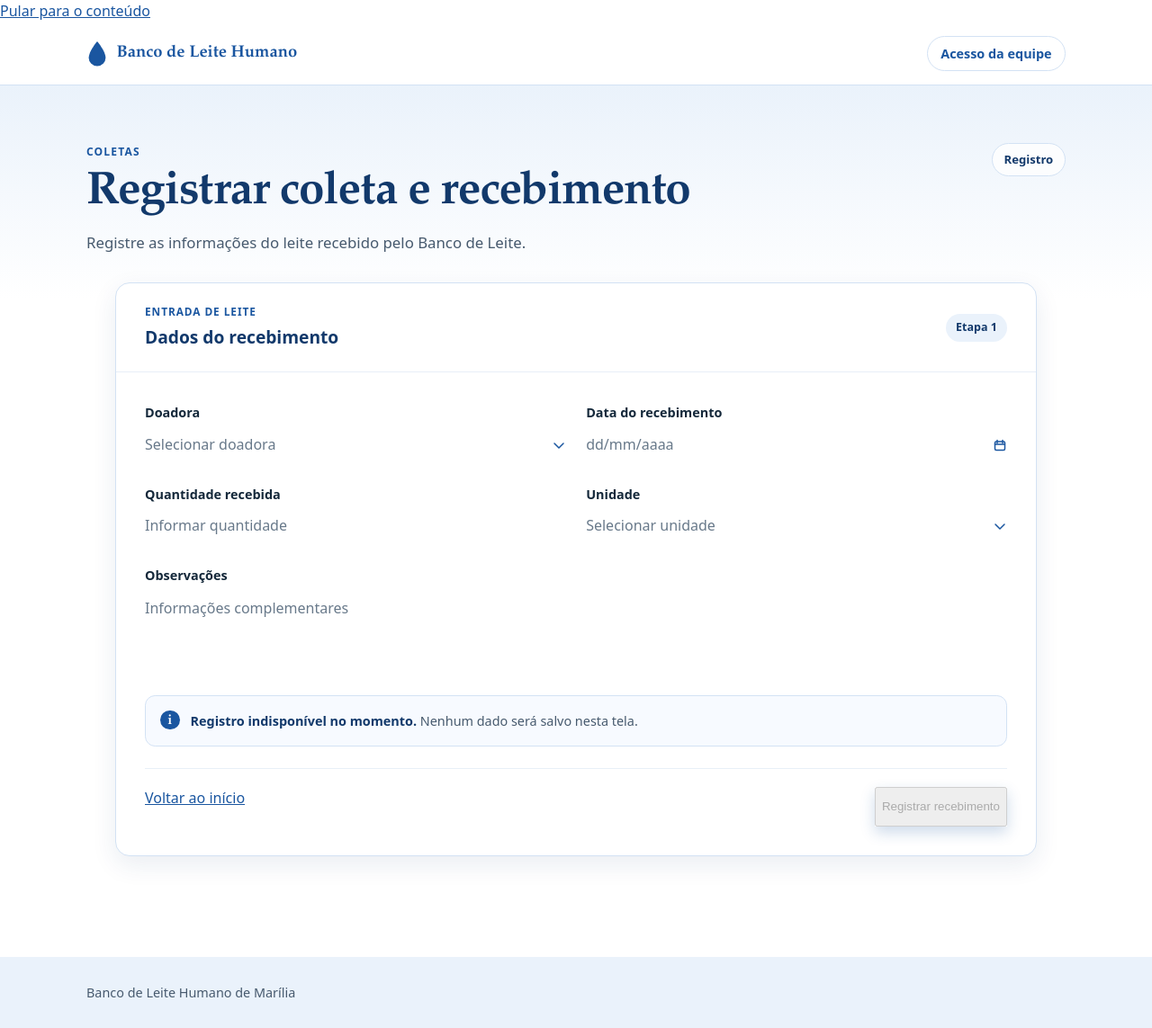
After one commit to BlGMACK/FPA-Banco-de-Leite, a Laravel app: page /coletas in a window 1280 px wide. The commit adds this page. Shown: the whole page at 90% size. Run offline with Laravel 12, Linux system fonts and the light colour scheme; style sheets or scripts are compiled from the project's sources.

Commit message:
ajusta tela de coletas

```diff
--- a/resources/css/app.css
+++ b/resources/css/app.css
@@ -134,6 +134,42 @@
     .btn-blh { transition: background-color .15s ease, border-color .15s ease; }
 }
 
+/* Coleta e recebimento */
+.blh-coleta__hero { background: linear-gradient(180deg, var(--blh-azul-claro) 0%, #fff 100%); }
+.blh-coleta__hero-inner { display: flex; align-items: flex-start; justify-content: space-between; gap: 2rem; padding-block: clamp(2.5rem, 6vw, 4rem) 3rem; }
+.blh-coleta__hero h1 { max-width: 44rem; margin: 0 0 .85rem; color: var(--blh-azul-escuro); font-family: var(--blh-fonte-titulo); font-size: clamp(2rem, 1.2rem + 3vw, 3.2rem); font-weight: 700; line-height: 1.1; letter-spacing: -.02em; text-wrap: balance; }
+.blh-coleta__sobretitulo { margin: 0 0 .55rem; color: var(--blh-azul); font-size: .75rem; font-weight: 800; letter-spacing: .1em; text-transform: uppercase; }
+.blh-coleta__intro { max-width: 42rem; margin: 0; color: var(--blh-tinta-suave); font-size: 1.05rem; }
+.blh-coleta__selo { display: inline-flex; align-items: center; gap: .5rem; flex: none; padding: .45rem .8rem; border: 1px solid var(--blh-azul-borda); border-radius: 999px; background: rgba(255, 255, 255, .8); color: var(--blh-azul-escuro); font-size: .82rem; font-weight: 700; }
+.blh-coleta__layout { max-width: 68rem; margin-top: -1.1rem; padding-bottom: 3rem; }
+.blh-coleta__cartao { overflow: hidden; border: 1px solid var(--blh-azul-borda); border-radius: 1rem; background: #fff; box-shadow: 0 .6rem 1.7rem rgba(18, 57, 107, .09); }
+.blh-coleta__cabecalho-cartao { display: flex; align-items: center; justify-content: space-between; gap: 1rem; padding: 1.4rem clamp(1.25rem, 4vw, 2rem); border-bottom: 1px solid #e8eff7; }
+.blh-coleta__etapa { margin: 0 0 .25rem; color: var(--blh-azul); font-size: .74rem; font-weight: 800; letter-spacing: .08em; text-transform: uppercase; }
+.blh-coleta__cabecalho-cartao h2 { margin: 0; color: var(--blh-azul-escuro); font-size: 1.2rem; font-weight: 700; }
+.blh-coleta__passo { padding: .35rem .7rem; border-radius: 999px; background: var(--blh-azul-claro); color: var(--blh-azul-escuro); font-size: .78rem; font-weight: 700; white-space: nowrap; }
+.blh-coleta__corpo { padding: clamp(1.25rem, 4vw, 2rem); }
+.blh-coleta__grade { display: grid; gap: 1.2rem 1.4rem; }
+.blh-coleta__campo { min-width: 0; }
+.blh-coleta__campo .form-label { margin-bottom: .45rem; color: var(--blh-tinta); font-size: .9rem; font-weight: 650; }
+.blh-coleta__campo-demo { display: flex; min-height: 2.85rem; align-items: center; justify-content: space-between; gap: .75rem; color: #68798a; background: #fff; }
+.blh-coleta__campo-demo svg { width: 1rem; height: 1rem; flex: none; fill: none; stroke: var(--blh-azul); stroke-linecap: round; stroke-linejoin: round; stroke-width: 1.5; }
+.blh-coleta__campo-demo--texto { min-height: 6rem; align-items: flex-start; padding-top: .7rem; }
+.blh-coleta__campo--largo { grid-column: 1 / -1; }
+.blh-coleta__aviso { display: flex; align-items: flex-start; gap: .75rem; margin-top: 1.5rem; padding: 1rem; border: 1px solid var(--blh-azul-borda); border-radius: .7rem; background: #f7faff; color: var(--blh-tinta-suave); }
+.blh-coleta__aviso p { margin: 0; font-size: .9rem; }
+.blh-coleta__aviso strong { color: var(--blh-azul-escuro); }
+.blh-coleta__aviso-icone { display: grid; width: 1.35rem; height: 1.35rem; flex: none; place-items: center; border-radius: 50%; background: var(--blh-azul); color: #fff; font-family: var(--blh-fonte-titulo); font-size: .95rem; font-weight: 700; }
+.blh-coleta__acoes { display: flex; flex-wrap: wrap; align-items: center; justify-content: space-between; gap: .8rem; margin-top: 1.5rem; padding-top: 1.25rem; border-top: 1px solid #e8eff7; }
+.blh-coleta__acoes .btn { min-height: 2.75rem; }
+@media (min-width: 42rem) {
+    .blh-coleta__grade { grid-template-columns: repeat(2, minmax(0, 1fr)); }
+}
+@media (max-width: 39.98rem) {
+    .blh-coleta__hero-inner { flex-direction: column-reverse; gap: 1.2rem; }
+    .blh-coleta__acoes { align-items: stretch; }
+    .blh-coleta__acoes .btn { width: 100%; }
+}
+
 /* ==========================================================================
    Área interna: moldura com menu lateral à direita e painel
    Mesmos tokens da área pública (--blh-*). As telas internas continuam
--- /dev/null
+++ b/resources/views/coletas/registrar.blade.php
@@ -0,0 +1,72 @@
+<x-public-layout titulo="Registrar coleta | Banco de Leite Humano">
+    <section class="blh-hero blh-coleta__hero" aria-labelledby="titulo-coleta">
+        <div class="blh-wrap blh-coleta__hero-inner">
+            <div>
+                <p class="blh-coleta__sobretitulo">Coletas</p>
+                <h1 id="titulo-coleta">Registrar coleta e recebimento</h1>
+                <p class="blh-coleta__intro">Registre as informações do leite recebido pelo Banco de Leite.</p>
+            </div>
+            <div class="blh-coleta__selo" aria-label="Registro de coleta">Registro</div>
+        </div>
+    </section>
+
+    <div class="blh-wrap blh-coleta__layout">
+        <section class="blh-coleta__cartao" aria-labelledby="titulo-dados-recebimento">
+            <header class="blh-coleta__cabecalho-cartao">
+                <div>
+                    <p class="blh-coleta__etapa">Entrada de leite</p>
+                    <h2 id="titulo-dados-recebimento">Dados do recebimento</h2>
+                </div>
+                <span class="blh-coleta__passo">Etapa 1</span>
+            </header>
+
+            <div class="blh-coleta__corpo">
+                <div class="blh-coleta__grade">
+                    <div class="blh-coleta__campo">
+                        <span class="form-label">Doadora</span>
+                        <div class="form-control blh-coleta__campo-demo" aria-label="Doadora: selecionar doadora">
+                            <span>Selecionar doadora</span>
+                            <svg viewBox="0 0 16 16" aria-hidden="true"><path d="m3 6 5 5 5-5"/></svg>
+                        </div>
+                    </div>
+
+                    <div class="blh-coleta__campo">
+                        <span class="form-label">Data do recebimento</span>
+                        <div class="form-control blh-coleta__campo-demo" aria-label="Data do recebimento: dd/mm/aaaa">
+                            <span>dd/mm/aaaa</span>
+                            <svg viewBox="0 0 16 16" aria-hidden="true"><rect x="2.5" y="4" width="11" height="9.5" rx="1.5"/><path d="M5 2.5v3M11 2.5v3M2.5 7h11"/></svg>
+                        </div>
+                    </div>
+
+                    <div class="blh-coleta__campo">
+                        <span class="form-label">Quantidade recebida</span>
+                        <div class="form-control blh-coleta__campo-demo" aria-label="Quantidade recebida: informar quantidade">Informar quantidade</div>
+                    </div>
+
+                    <div class="blh-coleta__campo">
+                        <span class="form-label">Unidade</span>
+                        <div class="form-control blh-coleta__campo-demo" aria-label="Unidade: selecionar unidade">
+                            <span>Selecionar unidade</span>
+                            <svg viewBox="0 0 16 16" aria-hidden="true"><path d="m3 6 5 5 5-5"/></svg>
+                        </div>
+                    </div>
+
+                    <div class="blh-coleta__campo blh-coleta__campo--largo">
+                        <span class="form-label">Observações</span>
+                        <div class="form-control blh-coleta__campo-demo blh-coleta__campo-demo--texto" aria-label="Observações: informações complementares">Informações complementares</div>
+                    </div>
+                </div>
+
+                <div class="blh-coleta__aviso" role="status">
+                    <span class="blh-coleta__aviso-icone" aria-hidden="true">i</span>
+                    <p><strong>Registro indisponível no momento.</strong> Nenhum dado será salvo nesta tela.</p>
+                </div>
+
+                <footer class="blh-coleta__acoes">
+                    <a class="btn btn-outline-secondary" href="{{ url('/') }}">Voltar ao início</a>
+                    <button class="btn btn-blh" type="button" disabled>Registrar recebimento</button>
+                </footer>
+            </div>
+        </section>
+    </div>
+</x-public-layout>
--- a/routes/web.php
+++ b/routes/web.php
@@ -16,6 +16,12 @@ use Illuminate\Support\Facades\Route;
 Route::get('/', function () {
     return view('inicio');
 });
+
+Route::get('/coletas', function () {
+    abort_unless(app()->isLocal(), 404);
+
+    return view('coletas.registrar');
+})->name('coletas.registrar');
 
 Route::get('/doar', [SolicitacaoController::class, 'create'])->name('solicitacoes.create');
 Route::post('/pedidos-de-cadastro', [SolicitacaoController::class, 'store'])
```
Also changed, not shown: docs/frontend/DESENVOLVIMENTO.md (+1 -0 lines).
